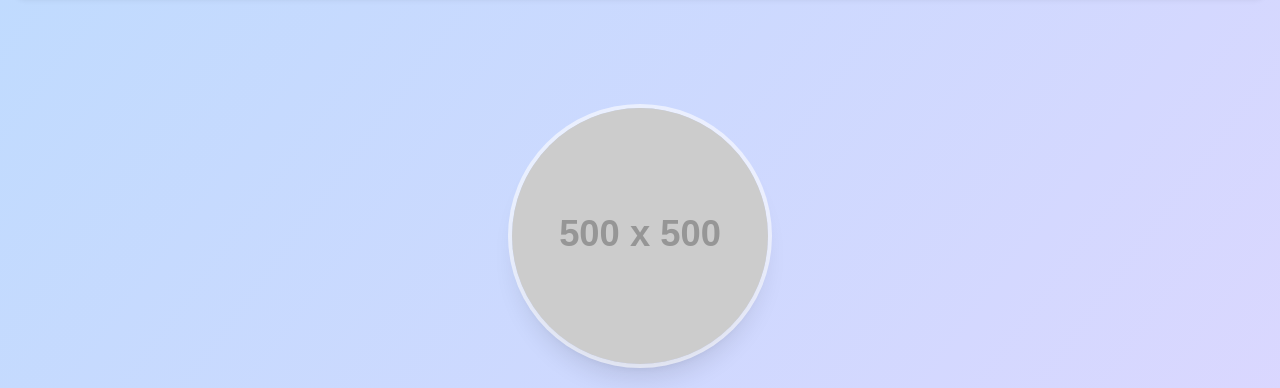
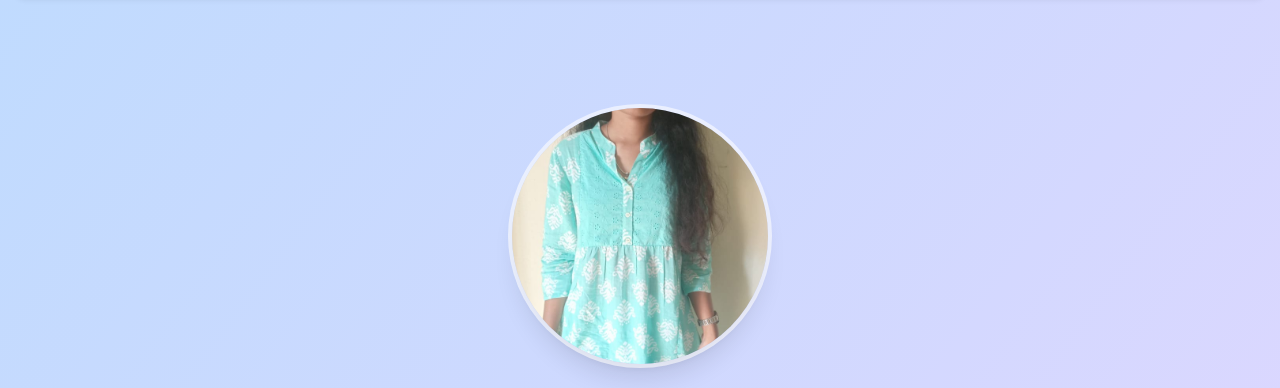
Before and after one commit to meenakshe551/TNSDC-FWD-DP, a plain HTML site: page index.html in a window 1280 px wide. Shown: the part 84-472 px from the top of the page. Drawn offline with nearby package versions, Linux system fonts and the light colour scheme; placeholder pictures from the web are drawn by us; files whose address does not match are found by name.

Commit message:
Add files via upload

```diff
--- a/index.html
+++ b/index.html
@@ -39,7 +39,7 @@
         <section id="home" class="flex flex-col items-center justify-center text-center py-16">
             <!-- Image Placeholder with hover effect -->
             <div class="w-48 h-48 sm:w-64 sm:h-64 rounded-full overflow-hidden shadow-xl ring-4 ring-white ring-opacity-60 mb-8 transition-all duration-300 transform hover:scale-110 hover:shadow-2xl hover:ring-purple-300">
-                <img src="https://placehold.co/500x500/A0B9D8/ffffff?text=Your+Photo" alt="Placeholder for a personal photo" class="w-full h-full object-cover">
+                <img src="D:\ds/meena.jpeg" alt="Placeholder for a personal photo" class="w-full h-full object-cover">
             </div>
 
             <!-- Main Heading with Name -->
```
Also changed, not shown: meena.jpeg (added).
